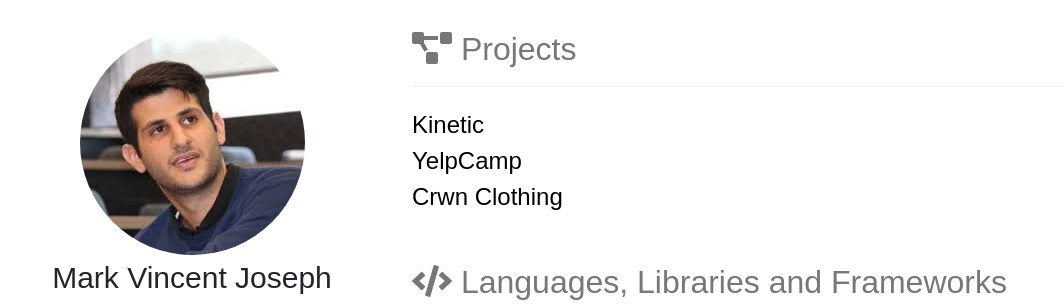
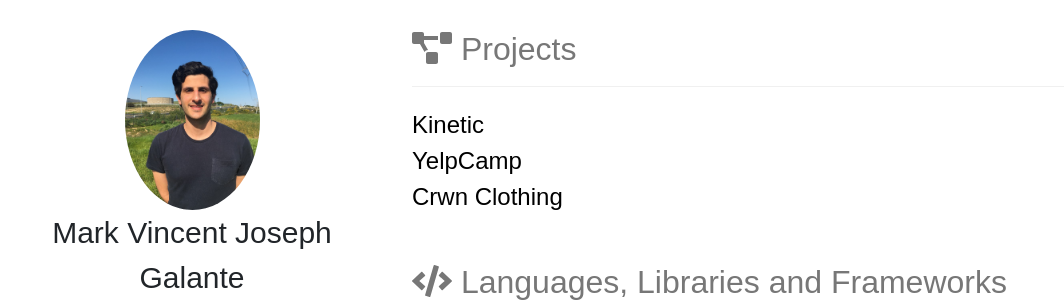
Before and after one commit to markgalante/portfolio, a React (Create React App) app in the folder myportfolio/: page / in a window 1280 px wide. Shown: the top 305 px of the page, without its empty margins (68-1132 px from the left). Built offline with nearby package versions, Linux system fonts and the light colour scheme.

Commit message:
Add and edit profile picture

```diff
--- a/myportfolio/src/App.css
+++ b/myportfolio/src/App.css
@@ -52,3 +52,7 @@ h4{
 .work-experience{
   margin: 45px 0;
 }
+
+.profileImg{
+  height: 180px;
+}
--- a/myportfolio/src/Components/Profile.js
+++ b/myportfolio/src/Components/Profile.js
@@ -1,5 +1,5 @@
 import React, { useContext } from 'react';
-import MarkGalante from './markgalante.jpg';
+import MarkGalante from './markgalante.png';
 import { FontAwesomeIcon } from '@fortawesome/react-fontawesome';
 import Image from 'react-bootstrap/Image';
 import SocialMedia from './SocialMedia';
@@ -10,8 +10,8 @@ const Profile = () => {
     const profile = useContext(BasicInformationContext);
     return (
         <div>
-            <div className="profileImg">
-                <Image src={MarkGalante} roundedCircle />
+            <div>
+                <Image className="profileImg" src={MarkGalante} roundedCircle />
             </div>
             <div className="text-center profileName">{profile.firstName} {profile.middleName} {profile.surname}</div>
             <div className="divider"></div>
```
Also changed, not shown: myportfolio/src/Components/markgalante.jpg (deleted), myportfolio/src/Components/markgalante.png (added).
